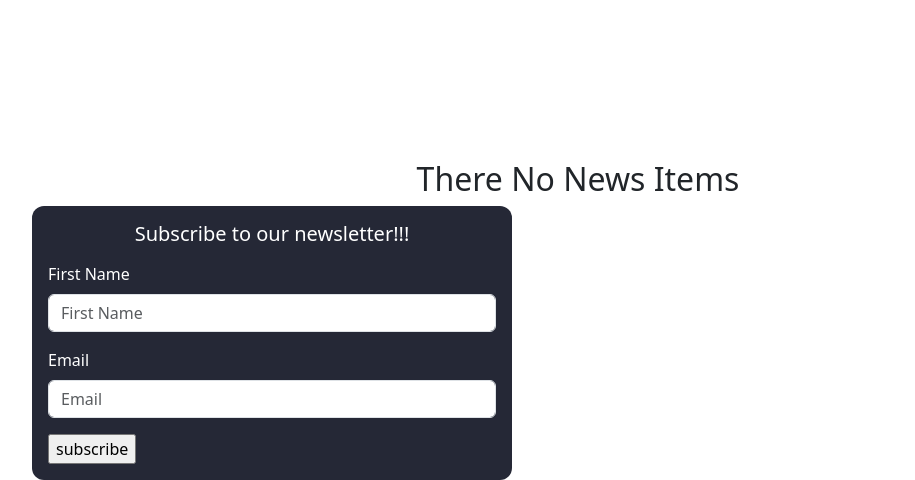
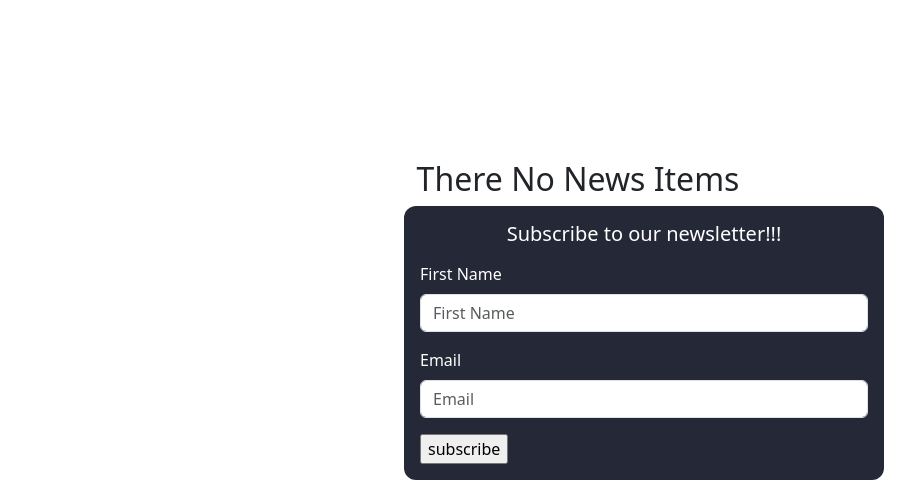
Before and after one commit to AtienoObwanda/MoringaTribune, a Django app: page / in a window 1280 px wide. Shown: the part 704-1184 px from the top of the page, without its empty margins (62-977 px from the left). Run offline with Django 4.2, Linux system fonts and the light colour scheme; data that the repository does not hold is empty; some libraries are stand-ins or nearby versions.

Commit message:
updating layout for news page

```diff
--- a/news/templates/allNews/today.html
+++ b/news/templates/allNews/today.html
@@ -56,6 +56,10 @@
   {% endfor %}
 <!--NEWSLETTER-->
 <div class="container-fluid">
+  <div class="row">
+  <div class="col-md-2"></div>
+  <div class="col-md-2"></div>
+
     <div class="col-md-2">
       <div class="card" style="width:30rem;">
          <div class="card-body">
@@ -71,6 +75,9 @@
          </div>
       </div>
     </div>
+    <div class="col-md-2"></div>
+  </div>
+
 </div>
 </div>
 
```
Lines whose indentation alone changed are shown as unchanged.
